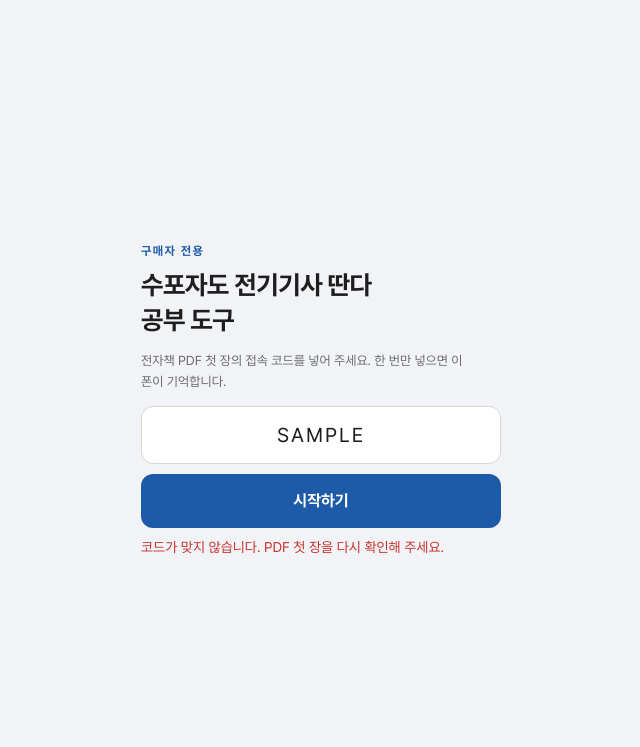
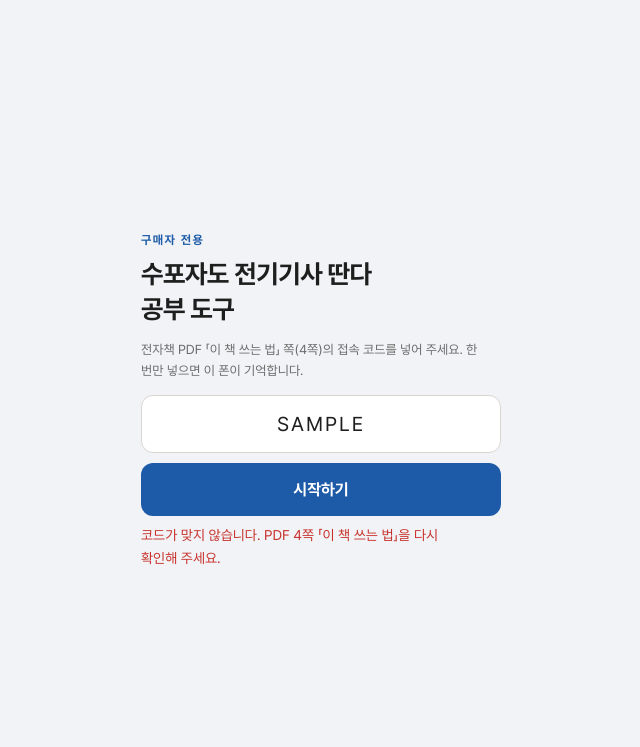
Before and after one commit to westzero0/elec-study, a plain HTML site: page index.html in a window 1280 px wide. Both pictures are taken after typing "Sample" into the empty fields and a click on the button "시작하기". Shown: the top 747 px of the page, without its empty margins (319-959 px from the left). Drawn offline with Linux system fonts and the light colour scheme.

Commit message:
접속 코드 안내 위치를 PDF 4쪽으로
Co-Authored-By: Claude Opus 5.5 <noreply@anthropic.com>

```diff
--- a/index.html
+++ b/index.html
@@ -187,7 +187,7 @@ dialog::backdrop { background: rgba(0,0,0,0.3); }
   <form id="gateForm" autocomplete="off">
     <div class="sub">구매자 전용</div>
     <h1>수포자도 전기기사 딴다<br>공부 도구</h1>
-    <p class="muted">전자책 PDF 첫 장의 접속 코드를 넣어 주세요. 한 번만 넣으면 이 폰이 기억합니다.</p>
+    <p class="muted">전자책 PDF 「이 책 쓰는 법」 쪽(4쪽)의 접속 코드를 넣어 주세요. 한 번만 넣으면 이 폰이 기억합니다.</p>
     <input id="gateCode" inputmode="latin" autocapitalize="characters" spellcheck="false" placeholder="접속 코드" aria-label="접속 코드">
     <button type="submit">시작하기</button>
     <p class="err" id="gateErr" role="alert"></p>
@@ -326,7 +326,7 @@ $('#gateForm').onsubmit = async e => {
   e.preventDefault();
   const h = await sha($('#gateCode').value.trim().toUpperCase());
   if (h === CODE_HASH) { localStorage.setItem('supo-ok', h); $('#gate').hidden = true; }
-  else $('#gateErr').textContent = '코드가 맞지 않습니다. PDF 첫 장을 다시 확인해 주세요.';
+  else $('#gateErr').textContent = '코드가 맞지 않습니다. PDF 4쪽 「이 책 쓰는 법」을 다시 확인해 주세요.';
 };
 
 /* ---------- 탭 ---------- */
--- a/sw.js
+++ b/sw.js
@@ -1,5 +1,5 @@
 // 인터넷이 없어도 열리게 앱 파일을 폰에 담아 둔다. 파일을 고치면 VER 숫자를 올린다.
-const VER = 'supo-2';
+const VER = 'supo-3';
 const FILES = ['./', 'index.html', 'manifest.webmanifest', 'icon-180.png', 'icon-192.png', 'icon-512.png', 'fonts/pre-400.woff2', 'fonts/pre-700.woff2'];
 self.addEventListener('install', e => { e.waitUntil(caches.open(VER).then(c => c.addAll(FILES))); self.skipWaiting(); });
 self.addEventListener('activate', e => e.waitUntil(
```
Also changed, not shown: fonts/pre-400.woff2, fonts/pre-700.woff2.
